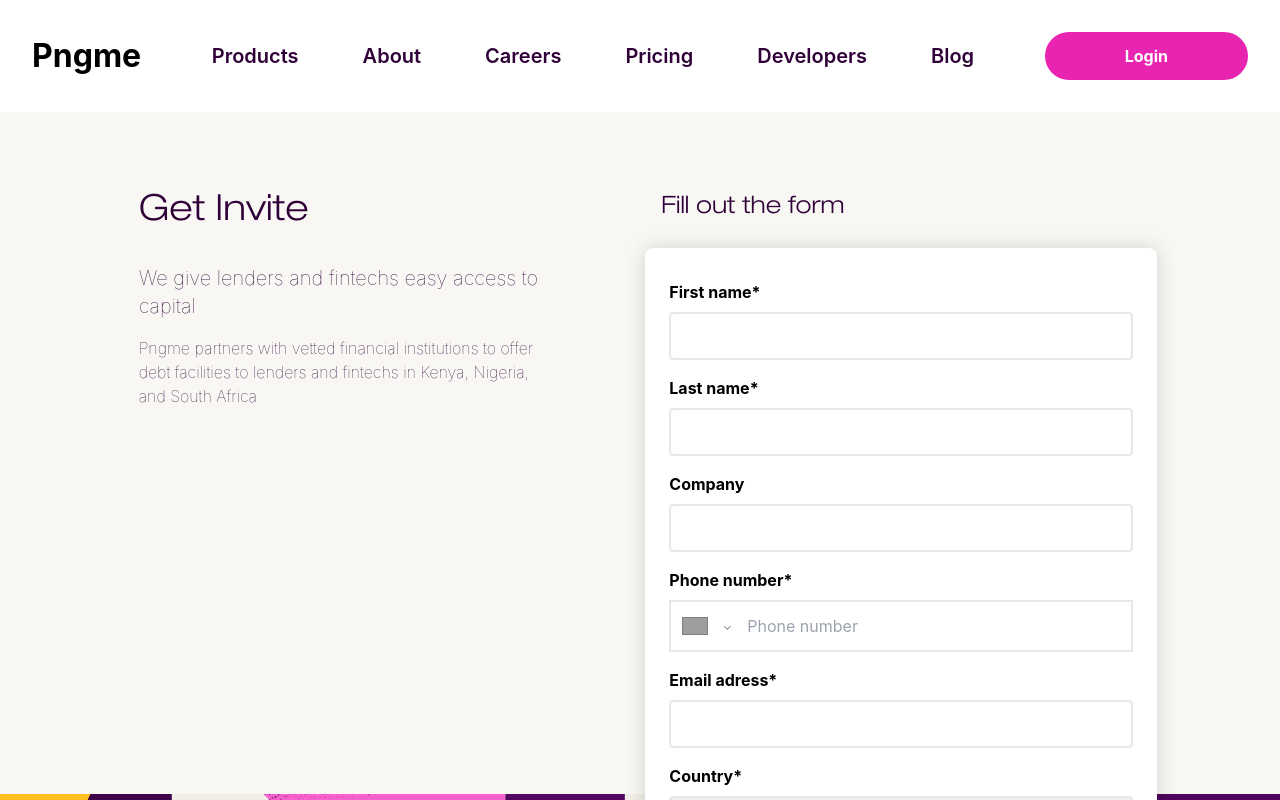
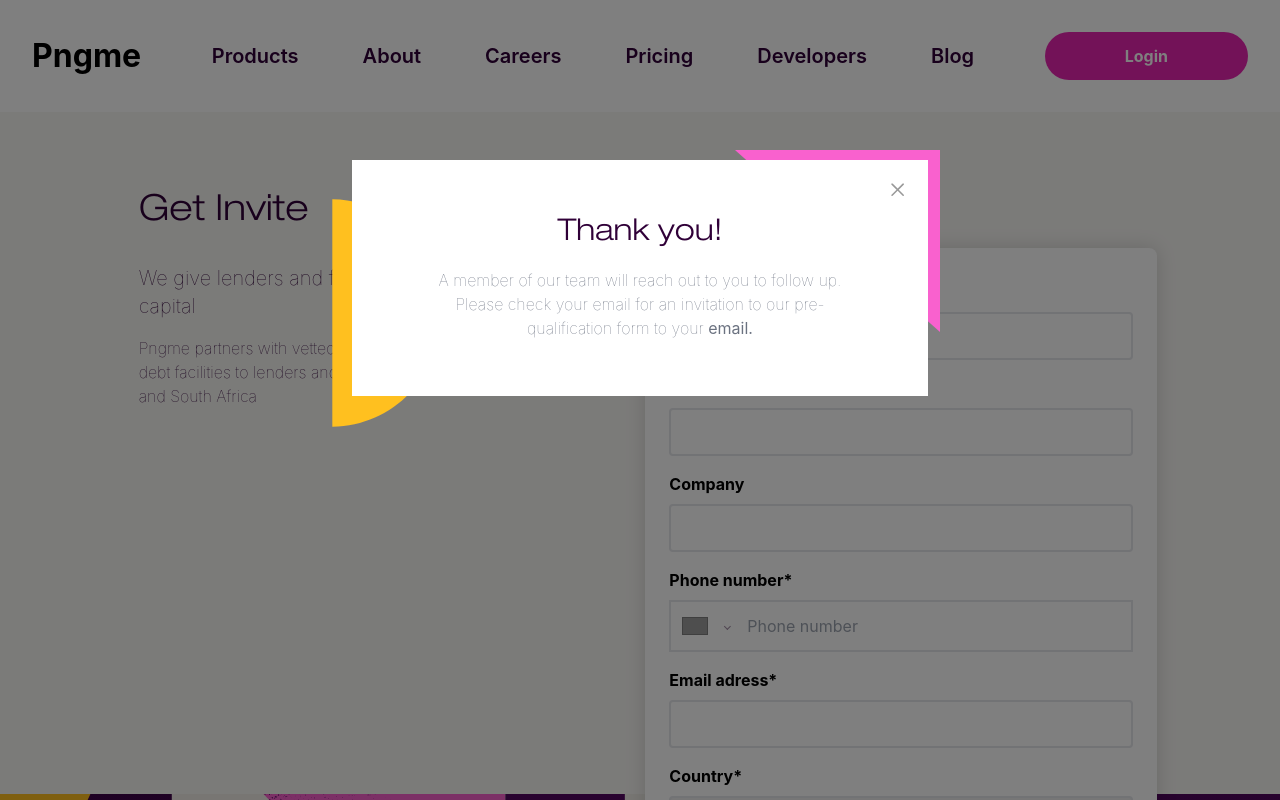
Before and after one commit to SylvesterBA/pngme-v3, a Next.js app: page /get_invite in a window 1280 px wide. Shown: the top 800 px of the page. Built offline with nearby package versions, Linux system fonts and the light colour scheme; grey boxes are pictures that could not be loaded.

Commit message:
desktop view of modal

```diff
--- /dev/null
+++ b/components/modal.tsx
@@ -0,0 +1,58 @@
+import React from 'react';
+import Image from 'next/image'
+import { useModal } from '../hooks/useModal/useModal';
+import styles from '/styles/components/Modal.module.css';
+
+export const Modal = () => {
+  const { visible, setVisible, title, description } = useModal();
+
+  return (
+    <>
+      <div className={`${!visible && "hidden"} ${styles.modal}`} />
+      <div className={`${visible ? "flex" : "hidden"} absolute top-40 left-0 right-0 mx-auto z-40 bg-white w-40 md:w-2xl rounded-lg`}>
+        <div className='hidden md:flex absolute z-40 -right-3 -top-6'>
+          <Image
+            src="/images/pink-triangle.svg"
+            alt="pink-triangle-icon"
+            className={`${styles.flipHorizontally}`}
+            width={205}
+            height={210}
+          />
+        </div>
+        <div className="hidden md:flex absolute z-40 -left-5 -bottom-8">
+          <Image
+            src="/images/half-circle.svg"
+            alt="half-circle-icon"
+            width={110}
+            height={230}
+          />
+        </div>
+
+        <div className="absolute flex z-60 top-2 right-2 px-3 py-3">
+          <Image
+            src="/icons/x.svg"
+            alt="close-icon"
+            width={20}
+            height={20}
+          />
+        </div>
+
+        <div className={`
+          flex
+          flex-col
+          px-20
+          py-14
+          text-center
+          relative
+          z-50
+          bg-white
+        `}>
+          <>
+            <p className="text-3xl font-pngme-helvetica pb-4">{title}</p>
+            {description}
+          </>
+        </div>
+      </div>
+    </>
+  )
+}
--- /dev/null
+++ b/contexts/ModalContext.tsx
@@ -0,0 +1,12 @@
+import { createContext, ReactNode } from 'react';
+
+export interface ModalContextProps {
+  visible: boolean;
+  title: string;
+  description: ReactNode | JSX.Element | string;
+  setVisible: (value: boolean) => void;
+  setTitle: (title: string) => void;
+  setDescription: (description: string) => void;
+}
+
+export const ModalContext = createContext<ModalContextProps | undefined>(undefined);
--- /dev/null
+++ b/contexts/ModalContextController.tsx
@@ -0,0 +1,23 @@
+import React, { useState, ReactNode } from 'react';
+import { ModalContext } from './ModalContext';
+
+export const ModalContextController = ({ children }: { children: ReactNode }) => {
+  const [visible, setVisible] = useState(false);
+  const [title, setTitle] = useState("Title");
+  const [description, setDescription] = useState<string | ReactNode>("Description");
+
+  return (
+    <ModalContext.Provider
+      value={{
+        visible,
+        setVisible,
+        title,
+        setTitle,
+        description,
+        setDescription,
+      }}
+    >
+      {children}
+    </ModalContext.Provider>
+  );
+};
--- /dev/null
+++ b/hooks/useModal/useModal.ts
@@ -0,0 +1,12 @@
+import { useContext } from 'react';
+import { ModalContext } from '../../contexts/ModalContext';
+
+export const useModal = () => {
+  const context = useContext(ModalContext);
+
+  if (!context) {
+    throw new Error('useModal must be used within a ModalProvider');
+  }
+
+  return context;
+}
--- a/pages/_app.tsx
+++ b/pages/_app.tsx
@@ -1,11 +1,16 @@
 import "../styles/globals.css";
 import type { AppProps } from "next/app";
 import Layout from "../components/layout";
+import { ModalContextController } from "../contexts/ModalContextController";
+import { Modal } from "../components/modal";
 
 function App({ Component, pageProps }: AppProps) {
 	return (
 		<Layout>
-			<Component {...pageProps} />
+			<ModalContextController>
+				<Component {...pageProps}/>
+				<Modal />
+			</ModalContextController>
 		</Layout>
 	);
 }
--- a/pages/get_invite.tsx
+++ b/pages/get_invite.tsx
@@ -1,9 +1,25 @@
+import Image from 'next/image';
 import type { NextPage } from 'next'
+
+import { useModal } from '../hooks/useModal/useModal';
 import styles from '../styles/pages/GetInvite.module.css'
 import { InviteForm } from '../components/get-invite/InviteForm';
-import Image from 'next/image';
+import { useEffect } from 'react';
 
 const GetInvite: NextPage = () => {
+  const { setVisible, setTitle, setDescription } = useModal()
+  const _modalDescription = (
+    <p className="font-thin text-gray-500">
+      A member of our team will reach out to you to follow up. Please check your email for an invitation to our pre-qualification form to your <b>email.</b>
+    </p>
+  )
+
+  useEffect(() => {
+    setTitle("Thank you!")
+    setDescription(_modalDescription)
+    setVisible(true)
+  }, [])
+
   return (
     <div className={`flex flex-col relative ${styles.image_wrapper} lg:flex-row`}>
       <Image
--- /dev/null
+++ b/styles/components/Modal.module.css
@@ -0,0 +1,9 @@
+.modal {
+  @apply flex w-full bg-black absolute top-0 opacity-50 z-40;
+  height: 1000%;
+}
+
+.flipHorizontally {
+  -webkit-transform: scaleX(-1);
+  transform: scaleX(-1);
+}
--- a/tailwind.config.js
+++ b/tailwind.config.js
@@ -23,7 +23,6 @@ module.exports = {
 				"dirty-white": "#F8F6F3",
 			},
 			fontFamily: {
-				"hn-43": "Helvetica Neue LT Pro 43 Light Extended",
 				"pngme-helvetica": [
 					'"Helvetica Neue LT Pro 43 Light Extended"',
 					'"Helvetica Neue LT Pro 65 Medium"',
@@ -58,6 +57,9 @@ module.exports = {
 			},
 			minWidth: {
 				'lg': '28rem',
+			},
+			zIndex: {
+				'60': '60',
 			}
 		},
 	},
```
Also changed, not shown: public/icons/x.svg (added), public/images/half-circle.svg (added).
